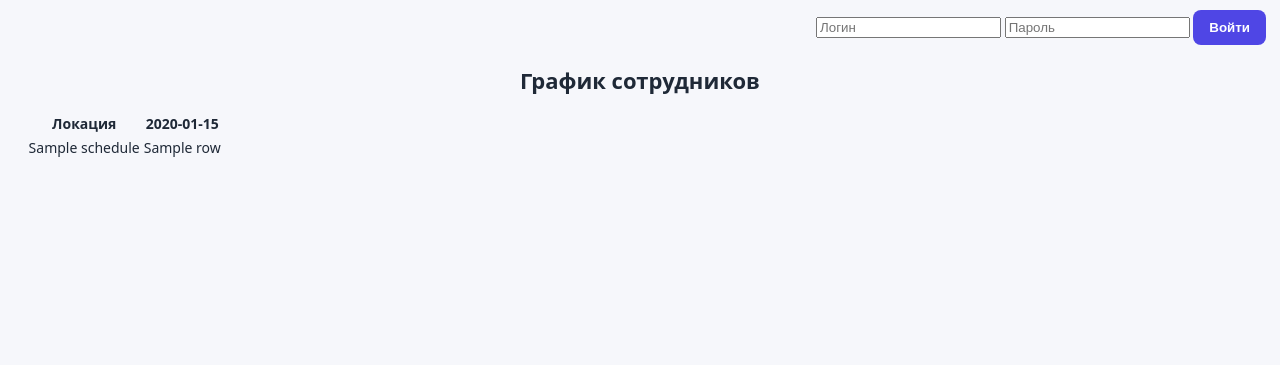
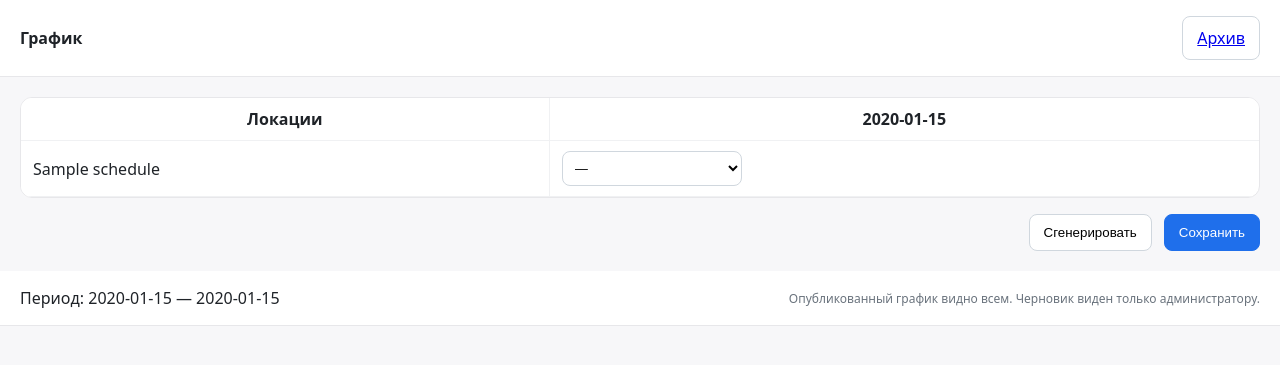
Before and after one commit to chernmary/scheduler, a FastAPI app: template app/templates/schedule.html in a window 1280 px wide. Shown: the top 365 px of the page. Run offline with FastAPI, Linux system fonts and the light colour scheme; the template is opened without the code that fills it: most values are stand-ins (such as "Sample title", 1, 10 or a date in 2020).

Commit message:
Update schedule.html

```diff
--- a/app/templates/schedule.html
+++ b/app/templates/schedule.html
@@ -1,101 +1,95 @@
 <!DOCTYPE html>
 <html lang="ru">
 <head>
-    <meta charset="UTF-8">
-    <title>График сотрудников</title>
-    <link rel="stylesheet" href="/static/css/schedule.css">
+  <meta charset="UTF-8" />
+  <title>График</title>
+  <meta name="viewport" content="width=device-width, initial-scale=1" />
+  <style>
+    body{font-family:system-ui,-apple-system,Segoe UI,Roboto,Ubuntu,Arial,sans-serif;margin:0;background:#f7f7f9;color:#1f2328}
+    header,footer{display:flex;align-items:center;justify-content:space-between;gap:12px;padding:16px 20px;background:#fff;border-bottom:1px solid #e7e7ea}
+    .title{font-weight:600}
+    .actions{display:flex;gap:10px}
+    .btn{border:1px solid #d0d7de;background:#fff;border-radius:8px;padding:10px 14px;cursor:pointer}
+    .btn.primary{background:#1f6feb;border-color:#1f6feb;color:#fff}
+    .btn:disabled{opacity:.5;cursor:not-allowed}
+    .container{padding:20px}
+    .table-wrap{overflow:auto;border:1px solid #e7e7ea;border-radius:12px;background:#fff}
+    table{border-collapse:separate;border-spacing:0;width:100%;min-width:900px}
+    th,td{padding:10px 12px;border-bottom:1px solid #f0f1f3}
+    th{position:sticky;top:0;background:#fff;font-weight:600}
+    th:first-child,td:first-child{position:sticky;left:0;background:#fff;border-right:1px solid #f0f1f3}
+    .loc{white-space:nowrap}
+    select{min-width:180px;padding:8px;border:1px solid #d0d7de;border-radius:8px;background:#fff}
+    .controls{display:flex;gap:12px;justify-content:flex-end;margin-top:16px}
+    .note{font-size:12px;color:#6a737d;margin-left:auto}
+    a.link{color:#1f6feb;text-decoration:none}
+  </style>
 </head>
 <body>
-    <div class="login-container">
-        {% if not is_admin %}
-        <form method="post" action="/login">
-            <input type="text" name="username" placeholder="Логин">
-            <input type="password" name="password" placeholder="Пароль">
-            <button type="submit">Войти</button>
-        </form>
-        {% else %}
-        <form method="post" action="/logout">
-            <button type="submit">Выйти</button>
+  <header>
+    <div class="title">График</div>
+    <div class="actions">
+      <a class="btn" href="/admin/archive">Архив</a>
+      {% if is_admin %}
+      <form method="post" action="{{ request.url_for('logout') }}">
+        <button class="btn" type="submit">Выйти</button>
       </form>
       {% endif %}
     </div>
+  </header>
 
-    <h1>График сотрудников</h1>
-
-    {% if is_admin and is_preview %}
-    <!-- Единая форма на весь предпросмотр -->
-    <form method="post" action="/schedule/save">
+  <div class="container">
+    <div class="table-wrap">
+      <form id="saveForm" method="post" action="{{ request.url_for('schedule_save') }}">
         <input type="hidden" name="start_iso" value="{{ start_iso }}">
-    {% endif %}
-
-    <div class="table-wrapper">
         <table>
           <thead>
             <tr>
-                    <th>Локация</th>
-                    {% for date_str in dates %}
-                        <th>{{ date_str }}</th>
+              <th>Локации</th>
+              {% for d in dates %}
+                <th>{{ d }}</th>
               {% endfor %}
             </tr>
           </thead>
           <tbody>
             {% for loc_name, row in schedule.items() %}
+              {% set loc_id = locations_map[loc_name] %}
               <tr>
-                        <td>{{ loc_name }}</td>
-                        {% for emp_name in row %}
+                <td class="loc">{{ loc_name }}</td>
+                {% for i in range(row|length) %}
+                  {% set d_iso = raw_dates[i] %}
+                  {% set current_name = row[i] %}
                   <td>
-                                {% if is_admin and not readonly and not is_preview %}
-                                <!-- Обычный режим: мгновенная запись в БД -->
-                                <form method="post" action="/schedule/update">
-                                    <input type="hidden" name="date_str" value="{{ raw_dates[loop.index0] }}">
-                                    <input type="hidden" name="location_id" value="{{ locations_map[loc_name] }}">
-                                    <select name="employee_id" onchange="this.form.submit()">
-                                        <option value="">-- пусто --</option>
+                    <select name="decisions[{{ d_iso }}][{{ loc_id }}]" {% if readonly %}disabled{% endif %}>
+                      <option value="">—</option>
                       {% for emp in employees %}
-                                            <option value="{{ emp.id }}" {% if emp_name == emp.full_name %}selected{% endif %}>
-                                                {{ emp.full_name }}
-                                            </option>
+                        <option value="{{ emp.id }}" {% if emp.full_name == current_name %}selected{% endif %}>{{ emp.full_name }}</option>
                       {% endfor %}
                     </select>
-                                </form>
-
-                                {% elif is_admin and is_preview %}
-                                <!-- Предпросмотр: редактируем, но НИЧЕГО не пишем до Save -->
-                                <select name="emp_{{ raw_dates[loop.index0] }}_{{ locations_map[loc_name] }}">
-                                    <option value="">-- пусто --</option>
-                                    {% for emp in employees %}
-                                        <option value="{{ emp.id }}" {% if emp_name == emp.full_name %}selected{% endif %}>
-                                            {{ emp.full_name }}
-                                        </option>
-                                    {% endfor %}
-                                </select>
-
-                                {% else %}
-                                    {{ emp_name }}
-                                {% endif %}
                   </td>
                 {% endfor %}
               </tr>
             {% endfor %}
           </tbody>
         </table>
+      </form>
     </div>
 
-    {% if is_admin %}
-    <div class="button-container">
-        {% if is_preview %}
-            <button type="submit">Сохранить</button>
-            </form> <!-- закрываем форму предпросмотра -->
-            <form method="get" action="/schedule" style="display:inline-block; margin-left:8px;">
-                <input type="hidden" name="start" value="{{ start_iso }}">
-                <button type="submit">Отмена</button>
+    <div class="controls">
+      {% if not readonly %}
+        <form method="post" action="{{ request.url_for('schedule_generate') }}">
+          <button class="btn" type="submit">Сгенерировать</button>
         </form>
+        <button class="btn primary" type="submit" form="saveForm">Сохранить</button>
       {% else %}
-            <form method="post" action="/schedule/generate">
-                <button type="submit">Сгенерировать график</button>
-            </form>
+        <span class="note">Только просмотр</span>
       {% endif %}
     </div>
-    {% endif %}
+  </div>
+
+  <footer>
+    <div>Период: {{ raw_dates[0] }} — {{ raw_dates[-1] }}</div>
+    <div class="note">Опубликованный график видно всем. Черновик виден только администратору.</div>
+  </footer>
 </body>
 </html>
```
Lines whose indentation alone changed are shown as unchanged.
